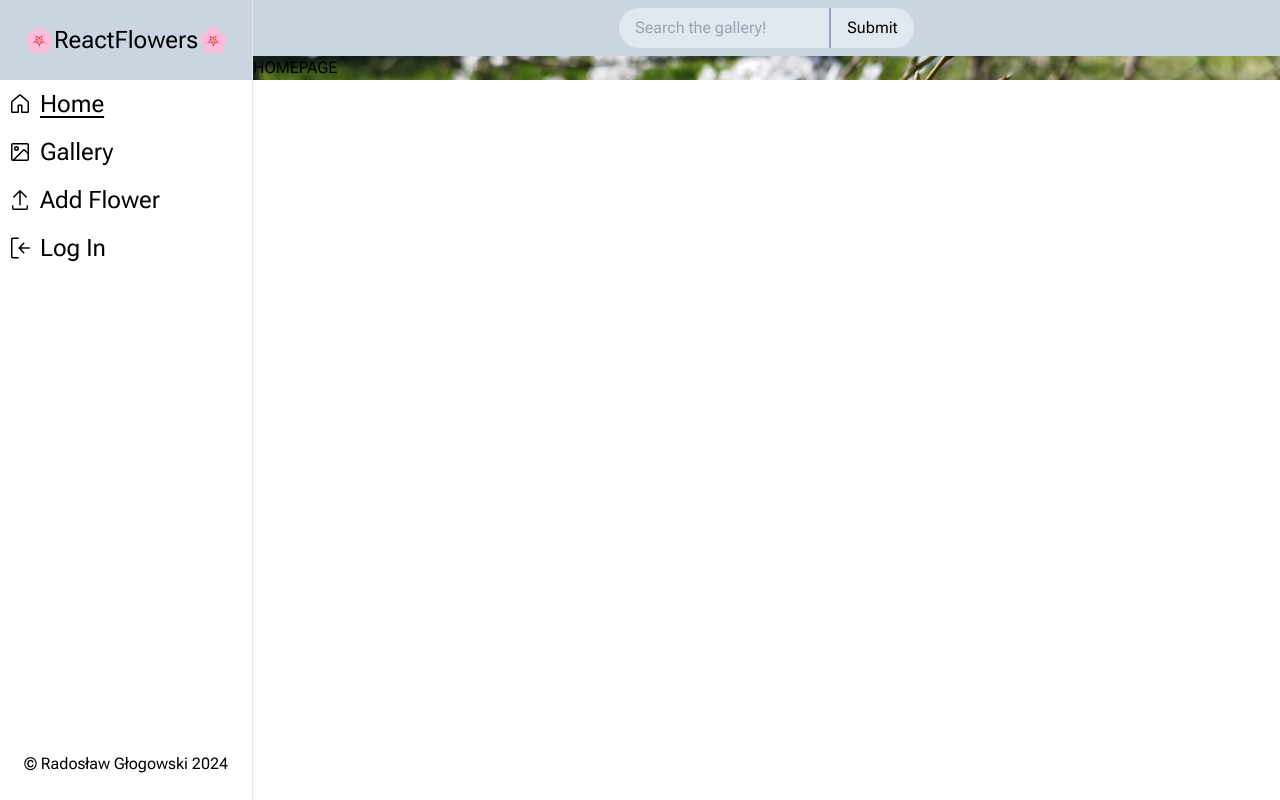
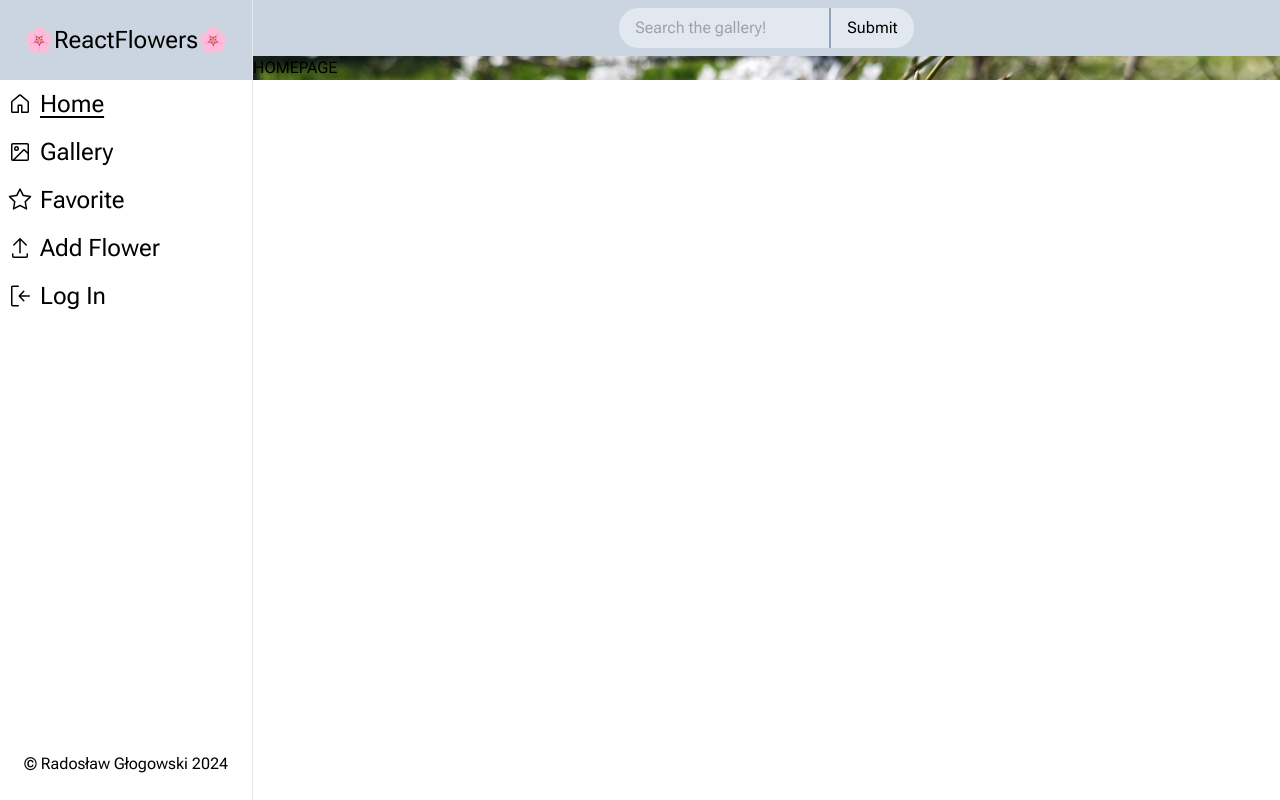
Before and after one commit to Coblexx/react-flowers, a React (Vite) app: page /home in a window 1280 px wide. Built offline with nearby package versions, Linux system fonts and the light colour scheme; no server answers.

Commit message:
feat: add favorite route

```diff
--- /dev/null
+++ b/src/Pages/Favorite/Favorite.tsx
@@ -0,0 +1,3 @@
+export default function Favorite() {
+  return <div>FAVORITE</div>;
+}
--- a/src/UI/Sidebar.tsx
+++ b/src/UI/Sidebar.tsx
@@ -1,5 +1,5 @@
 import { ReactNode } from "react";
-import { GoHome, GoImage, GoSignIn, GoUpload } from "react-icons/go";
+import { GoHome, GoImage, GoSignIn, GoStar, GoUpload } from "react-icons/go";
 import { Link, NavLink } from "react-router-dom";
 import Footer from "./Footer";
 
@@ -21,6 +21,10 @@ export default function Sidebar() {
           <NavItem to="/gallery">
             <GoImage />
             Gallery
+          </NavItem>
+          <NavItem to="/favorite">
+            <GoStar />
+            Favorite
           </NavItem>
           <NavItem to="/add-flower">
             <GoUpload />
```
Also changed, not shown: src/App.tsx (+9 -2 lines).
